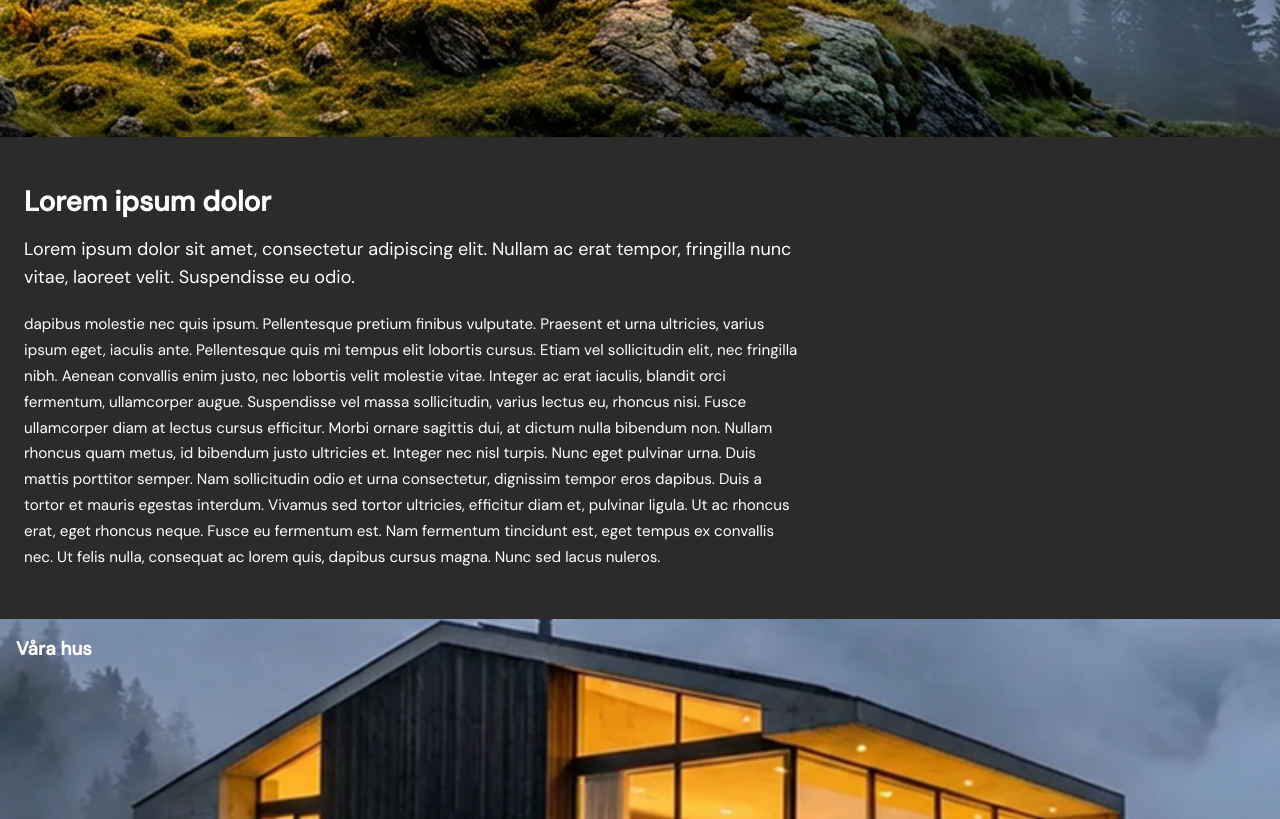
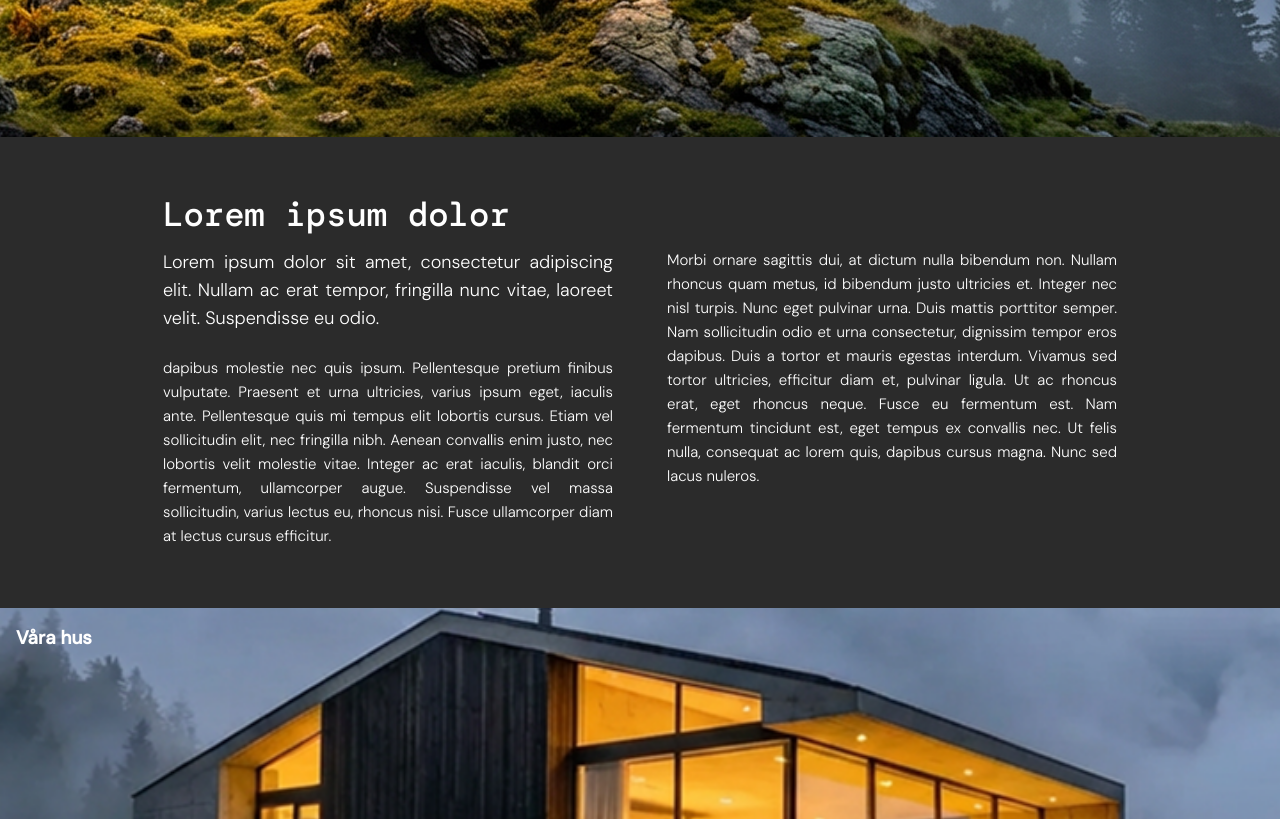
Before and after one commit to JennAnd/house-landing-page, a React (Vite) app: page / in a window 1280 px wide. Shown: the part 560-1379 px from the top of the page. Built offline with nearby package versions, Linux system fonts and the light colour scheme.

Commit message:
style TextSection layout

```diff
--- a/src/components/TextSection/TextSection.css
+++ b/src/components/TextSection/TextSection.css
@@ -1,25 +1,152 @@
 .text-section {
-  background: #2b2b2b;
-  color: #fff;
+  background: var(--c-bg-text-section);
+  color: var(--c-text-white);
   padding: 3rem 1.5rem;
 }
 
+.text-section-inner {
+  max-width: 954px;
+  margin: 0 auto;
+}
+
+/* Stack content vertically on mobile */
+.text-section-grid {
+  display: flex;
+  flex-direction: column;
+  max-width: 600px;
+  margin: 0 auto;
+}
+
 .text-section-title {
-  font-size: 1.75rem;
-  line-height: 1.2;
+  font-family: var(--font-mono);
+  font-weight: 500;
+  font-size: 1.875rem;
+  line-height: 1.1;
   margin: 0 0 1rem;
 }
 
 .text-section-intro {
-  font-size: 1.125rem;
-  line-height: 1.6;
-  margin: 0 0 1.25rem;
-  max-width: 65ch;
+  font-family: var(--font-sans);
+  font-weight: 300;
+  font-size: 1rem;
+  line-height: 26px;
+  margin: 0 0 1rem;
+  max-width: 100%;
+  text-align: justify;
+  text-align-last: left;
+}
+
+/* Keep correct reading order when stacked */
+.text-section-left {
+  order: 3;
+  margin-top: 0;
+}
+
+.text-section-right {
+  order: 4;
+  margin-top: 16px;
 }
 
 .text-section-body {
-  font-size: 0.95rem;
-  line-height: 1.7;
+  font-family: var(--font-sans);
+  font-weight: 300;
+  font-size: 14px;
+  line-height: 22px;
   margin: 0;
-  max-width: 75ch;
+  text-align: justify;
+  text-align-last: left;
 }
+
+/* TABLET */
+@media (min-width: 768px) {
+  .text-section {
+    padding: 3rem 2rem;
+  }
+
+  /* Switch to a two-column grid */
+  .text-section-grid {
+    display: grid;
+    grid-template-columns: 1fr 1fr;
+    column-gap: 32px;
+    row-gap: 0;
+    align-items: start;
+    max-width: none;
+    margin: 0;
+
+    /* Places the right column next to the intro line */
+    grid-template-areas:
+      "title  ."
+      "intro  right"
+      "left   right";
+  }
+
+  .text-section-title {
+    grid-area: title;
+  }
+
+  .text-section-intro {
+    grid-area: intro;
+    max-width: 100%;
+    margin-bottom: 0;
+  }
+
+  .text-section-left {
+    grid-area: left;
+    margin-top: 24px;
+  }
+
+  .text-section-right {
+    grid-area: right;
+    margin-top: 0;
+  }
+}
+
+/* DESKTOP */
+@media (min-width: 1024px) {
+  /* Matches the desktop design height */
+  .text-section {
+    padding: 60.5px 1.5rem;
+  }
+
+  .text-section-grid {
+    display: grid;
+    grid-template-columns: 450px 450px;
+    column-gap: 54px;
+    row-gap: 0;
+    align-items: start;
+
+    grid-template-areas:
+      "title  ."
+      "intro  right"
+      "left   right";
+  }
+
+  .text-section-title {
+    grid-area: title;
+    font-size: 34px;
+    line-height: 1;
+    margin-bottom: 16px;
+  }
+
+  .text-section-intro {
+    grid-area: intro;
+    font-size: 18px;
+    line-height: 28px;
+    margin-bottom: 0;
+    max-width: 450px;
+  }
+
+  .text-section-left {
+    grid-area: left;
+    margin-top: 24px;
+  }
+
+  .text-section-right {
+    grid-area: right;
+  }
+
+  .text-section-body {
+    font-size: 15px;
+    line-height: 24px;
+  }
+}
--- a/src/components/TextSection/TextSection.tsx
+++ b/src/components/TextSection/TextSection.tsx
@@ -3,29 +3,44 @@ import "./TextSection.css";
 function TextSection() {
   return (
     <section className="text-section">
-      <h2 className="text-section-title">Lorem ipsum dolor</h2>
-      <p className="text-section-intro">
-        Lorem ipsum dolor sit amet, consectetur adipiscing elit. Nullam ac erat
-        tempor, fringilla nunc vitae, laoreet velit. Suspendisse eu odio.
-      </p>
-      <p className="text-section-body">
-        dapibus molestie nec quis ipsum. Pellentesque pretium finibus vulputate.
-        Praesent et urna ultricies, varius ipsum eget, iaculis ante.
-        Pellentesque quis mi tempus elit lobortis cursus. Etiam vel sollicitudin
-        elit, nec fringilla nibh. Aenean convallis enim justo, nec lobortis
-        velit molestie vitae. Integer ac erat iaculis, blandit orci fermentum,
-        ullamcorper augue. Suspendisse vel massa sollicitudin, varius lectus eu,
-        rhoncus nisi. Fusce ullamcorper diam at lectus cursus efficitur. Morbi
-        ornare sagittis dui, at dictum nulla bibendum non. Nullam rhoncus quam
-        metus, id bibendum justo ultricies et. Integer nec nisl turpis. Nunc
-        eget pulvinar urna. Duis mattis porttitor semper. Nam sollicitudin odio
-        et urna consectetur, dignissim tempor eros dapibus. Duis a tortor et
-        mauris egestas interdum. Vivamus sed tortor ultricies, efficitur diam
-        et, pulvinar ligula. Ut ac rhoncus erat, eget rhoncus neque. Fusce eu
-        fermentum est. Nam fermentum tincidunt est, eget tempus ex convallis
-        nec. Ut felis nulla, consequat ac lorem quis, dapibus cursus magna. Nunc
-        sed lacus nuleros.
-      </p>
+      <div className="text-section-inner">
+        <div className="text-section-grid">
+          <h2 className="text-section-title">Lorem ipsum dolor</h2>
+
+          <p className="text-section-intro">
+            Lorem ipsum dolor sit amet, consectetur adipiscing elit. Nullam ac
+            erat tempor, fringilla nunc vitae, laoreet velit. Suspendisse eu
+            odio.
+          </p>
+          <div className="text-section-right">
+            <p className="text-section-body text-section-body-right">
+              Morbi ornare sagittis dui, at dictum nulla bibendum non. Nullam
+              rhoncus quam metus, id bibendum justo ultricies et. Integer nec
+              nisl turpis. Nunc eget pulvinar urna. Duis mattis porttitor
+              semper. Nam sollicitudin odio et urna consectetur, dignissim
+              tempor eros dapibus. Duis a tortor et mauris egestas interdum.
+              Vivamus sed tortor ultricies, efficitur diam et, pulvinar ligula.
+              Ut ac rhoncus erat, eget rhoncus neque. Fusce eu fermentum est.
+              Nam fermentum tincidunt est, eget tempus ex convallis nec. Ut
+              felis nulla, consequat ac lorem quis, dapibus cursus magna. Nunc
+              sed lacus nuleros.
+            </p>
+          </div>
+
+          <div className="text-section-left">
+            <p className="text-section-body text-section-body-left">
+              dapibus molestie nec quis ipsum. Pellentesque pretium finibus
+              vulputate. Praesent et urna ultricies, varius ipsum eget, iaculis
+              ante. Pellentesque quis mi tempus elit lobortis cursus. Etiam vel
+              sollicitudin elit, nec fringilla nibh. Aenean convallis enim
+              justo, nec lobortis velit molestie vitae. Integer ac erat iaculis,
+              blandit orci fermentum, ullamcorper augue. Suspendisse vel massa
+              sollicitudin, varius lectus eu, rhoncus nisi. Fusce ullamcorper
+              diam at lectus cursus efficitur.
+            </p>
+          </div>
+        </div>
+      </div>
     </section>
   );
 }
```
